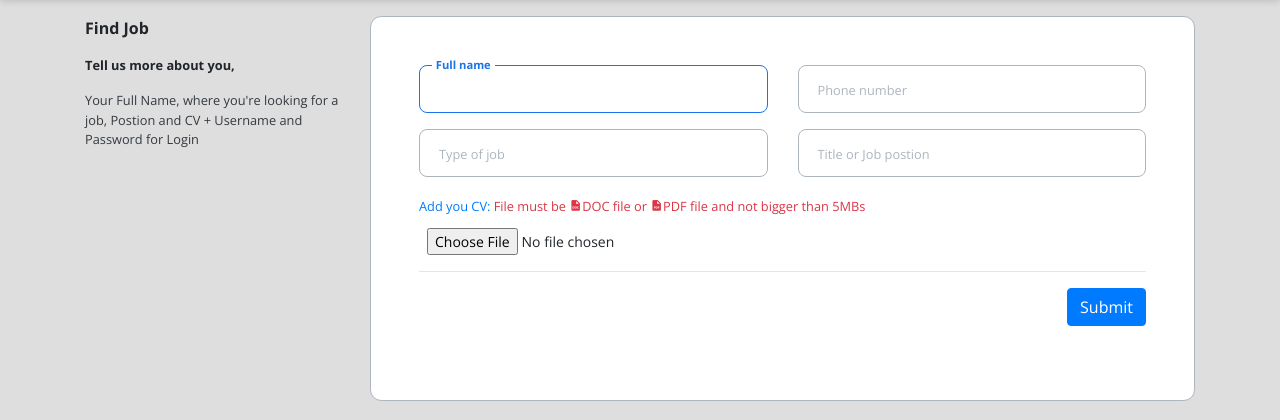
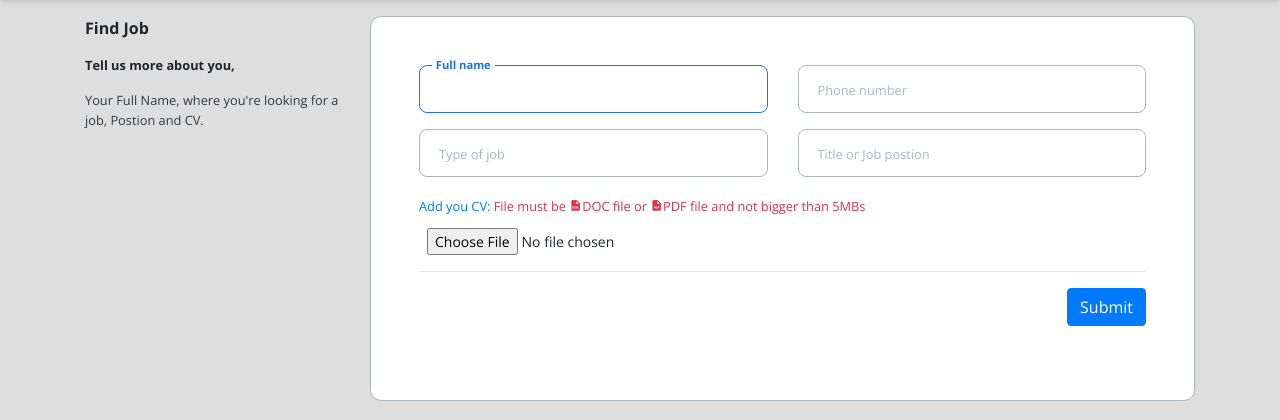
Before and after one commit to AbijuruT/Job-seeker, a PHP site: page /findjob.php in a window 1280 px wide. Shown: the part 69-489 px from the top of the page. Run offline with PHP 8.4, Linux system fonts and the light colour scheme.

Commit message:
Added php scripts

```diff
--- a/findjob.php
+++ b/findjob.php
@@ -48,7 +48,7 @@
                 <div class="col-xs-12 col-md-12 col-lg-3 col-xl-3">
                     <p class="bold">Find Job</p>
                     <p class="title bold small">Tell us more about you,</p>
-                    <p class="text-dark small">Your Full Name, where you're looking for a job, Postion and CV + Username and Password for Login</p>
+                    <p class="text-dark small">Your Full Name, where you're looking for a job, Postion and CV.</p>
                 </div>
                 <div class="col-xs-12 col-md-12 col-lg-9 col-xl-9">
                     <div class="card shadow-none " id="form">
```
